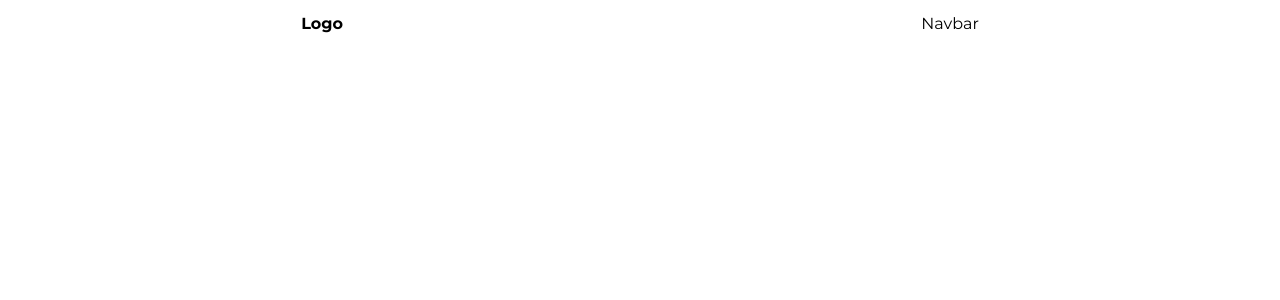
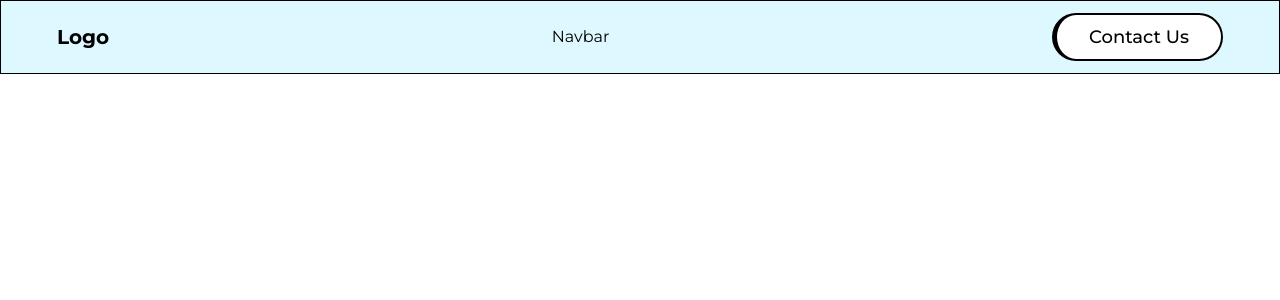
Before and after one commit to Samir-Mulla/neurorehabilitation-clinic-website, a Next.js app: page / in a window 1280 px wide. Shown: the top 300 px of the page. Built offline with nearby package versions, Linux system fonts and the light colour scheme.

Commit message:
Component : Header  is ready

```diff
--- a/src/app/components/Header.jsx
+++ b/src/app/components/Header.jsx
@@ -1,14 +1,20 @@
-import React from 'react'
-import Logo from './Logo'
-import Navbar from './Navbar'
+"use client";
+
+import React from "react";
+import Navbar from "./Navbar";
+import ContactButton from "./ContactButton";
+// import Link from "next/link";
+
+const navItems = ["Home", "About Us", "Treatments", "Blog"];
 
 function Header() {
   return (
-    <header className='flex justify-around p-3'>
-        <Logo />
-        <Navbar />
+    <header className="flex flex-wrap justify-between items-center px-14 py-3 w-full text-black bg-[#DDF8FE] border border-black border-solid max-md:px-5">
+      <div className="font-extrabold text-sm lg:text-xl">Logo</div>
+      <Navbar navItems={navItems} />
+      <ContactButton text="Contact Us" href="/contact" />
     </header>
-  )
+  );
 }
 
-export default Header
+export default Header;
```
